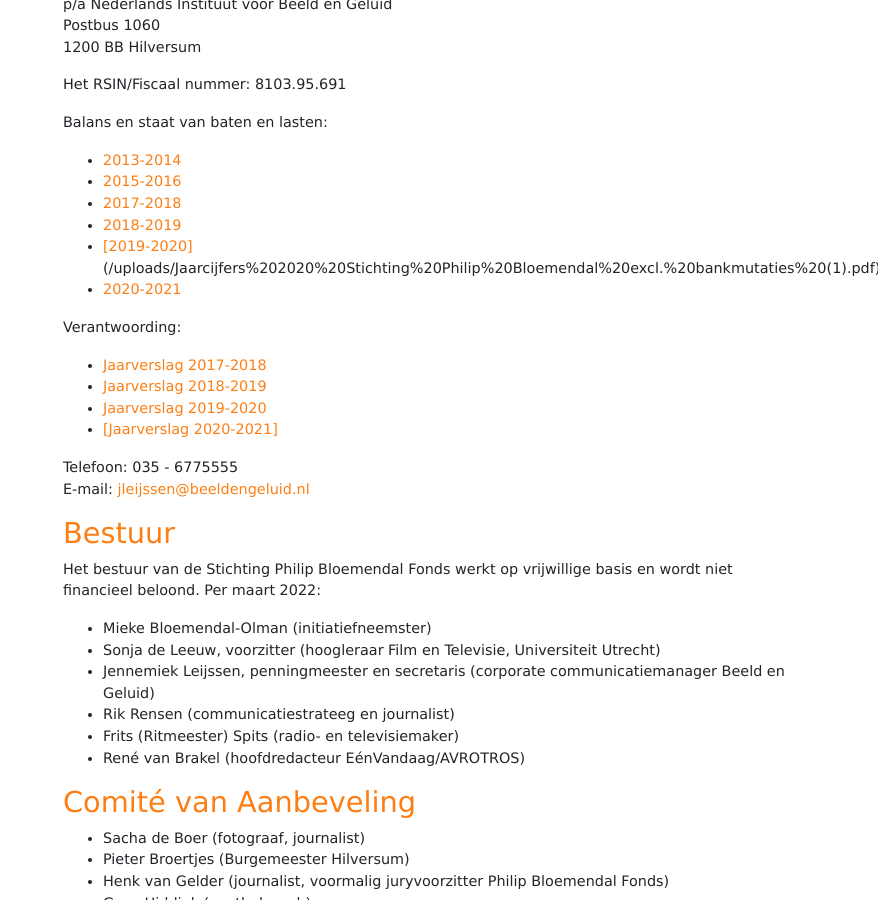
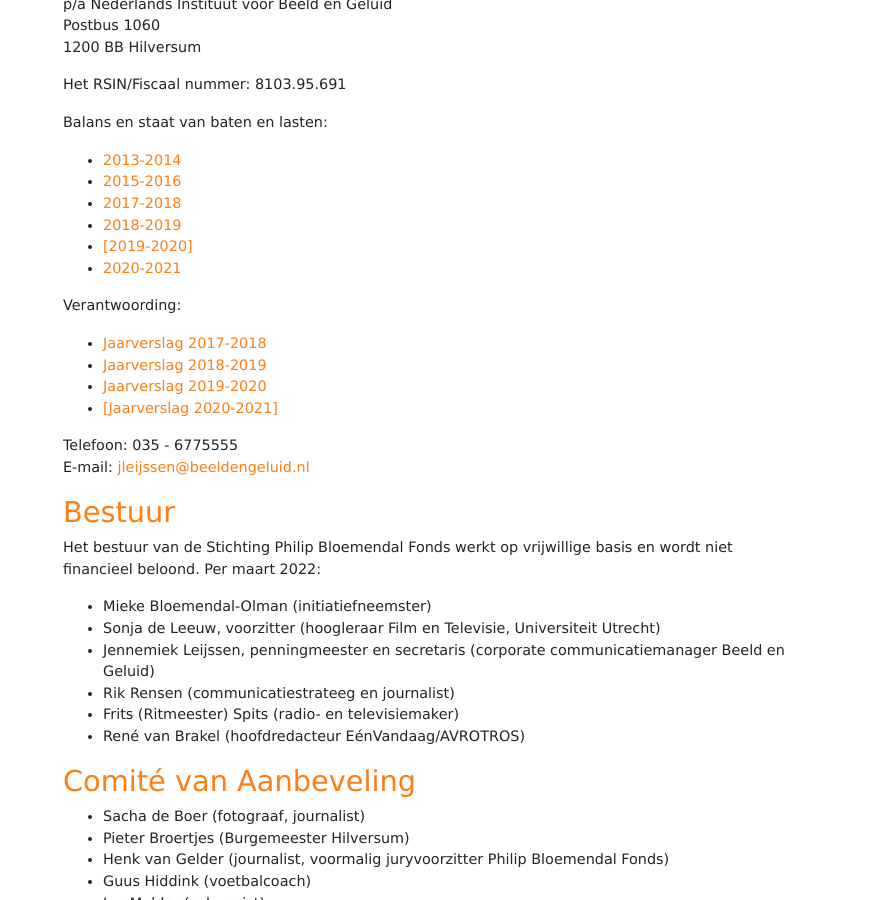
Before and after one commit to bloemendalprijs/bloemendalprijs.github.io, a Jekyll site: the page built from de-stichting.markdown, in a window 1280 px wide and 900 px high, scrolled down 771 px. Shown: the whole window, without its empty margins (402-1280 px from the left). Built offline with Jekyll 4.4.1, drawn with Linux system fonts in a browser that asks for light colours.

Commit message:
Updated De Stichting

```diff
--- a/de-stichting.markdown
+++ b/de-stichting.markdown
@@ -35,7 +35,7 @@
 * [2015-2016](/uploads/Financieeljaarverslag2015-2016PBP.pdf)
 * [2017-2018](/uploads/Ph%20Bloemendal%202017%20-%202018.pdf)
 * [2018-2019](/uploads/Financieel%20jaarverslag%20Philip%20Bloemendal%201819-5.pdf)
-* [[2019-2020]](/uploads/Jaarcijfers%202021%20Stichting%20Philip%20Bloemendal%20(1).pdf)(/uploads/Jaarcijfers%202020%20Stichting%20Philip%20Bloemendal%20excl.%20bankmutaties%20(1).pdf)
+* [[2019-2020]](/uploads/Jaarcijfers%202021%20Stichting%20Philip%20Bloemendal%20(1).pdf)
 * [2020-2021](/uploads/Jaarcijfers%202021%20Stichting%20Philip%20Bloemendal%20(1).pdf)
 
 
```
